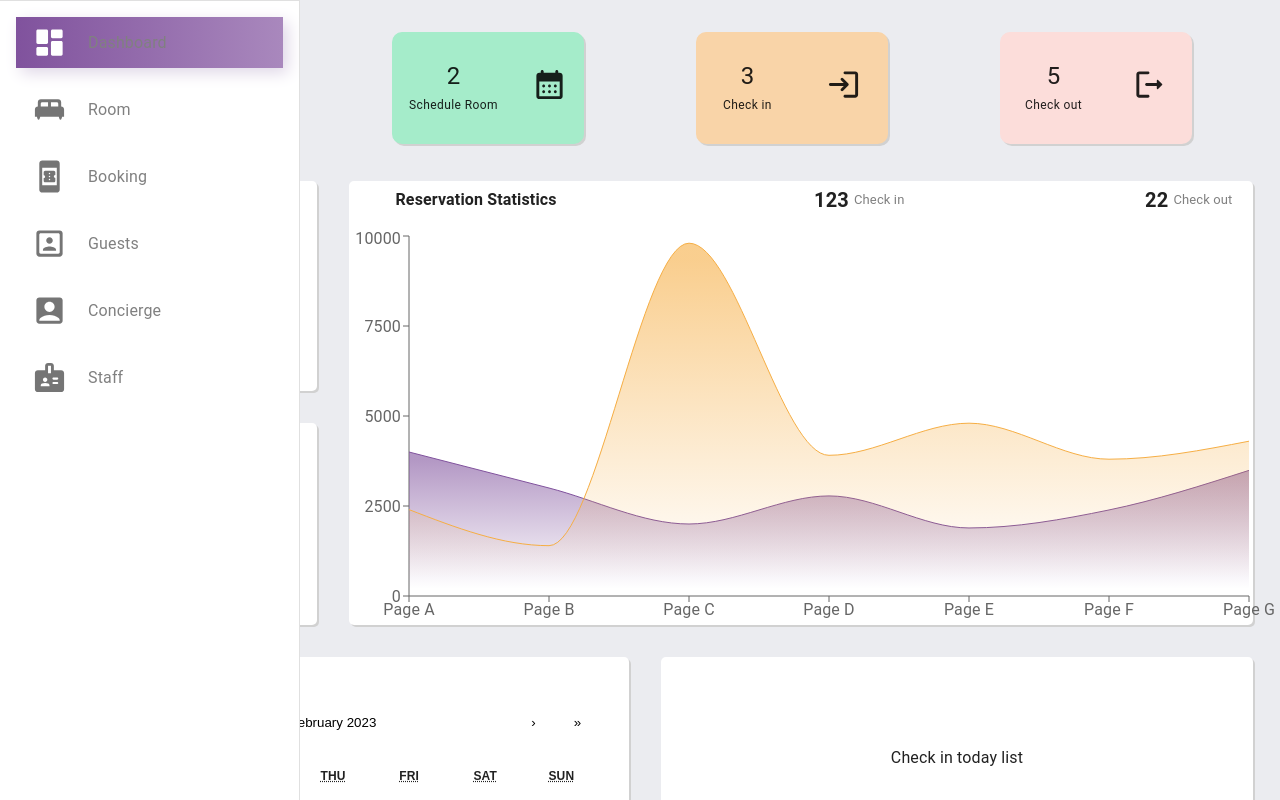
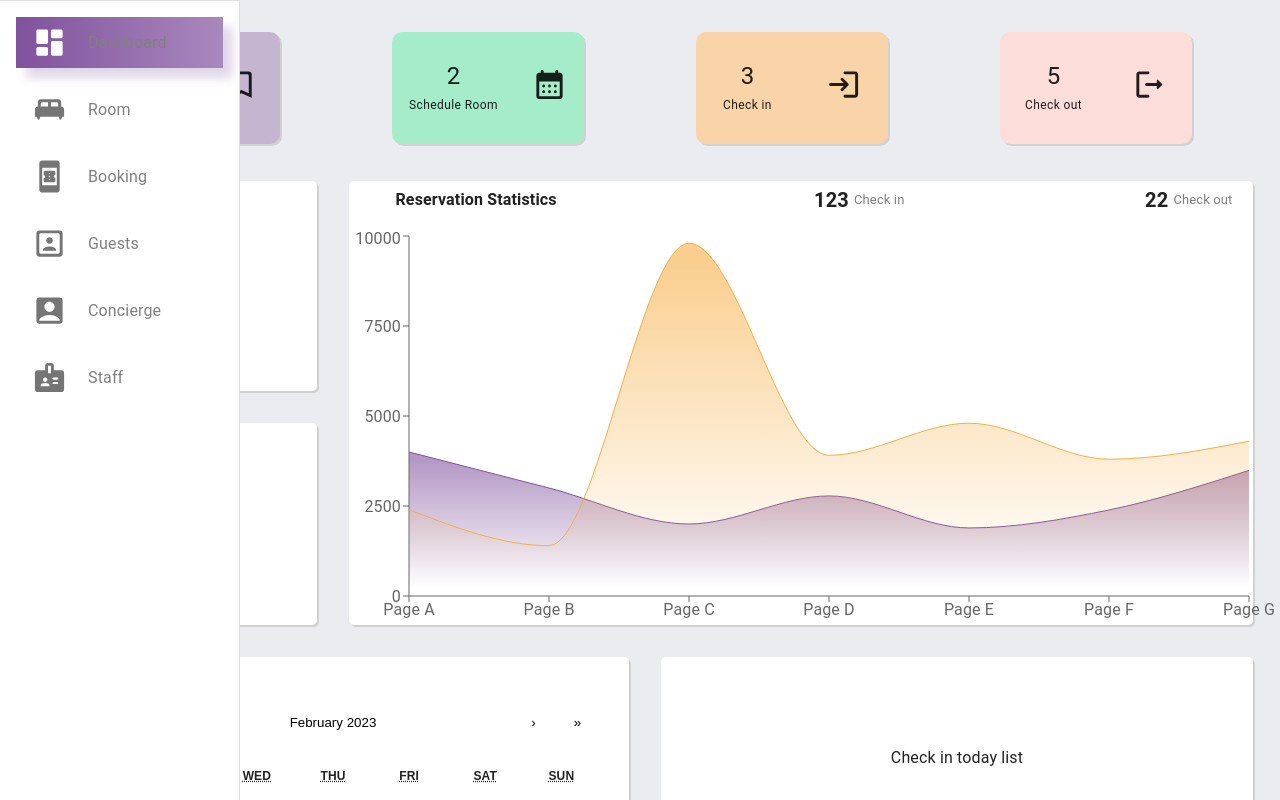
Before and after one commit to Sena543/hotel-mgt-frontend, a React (Vite) app: page / in a window 1280 px wide. Shown: the top 800 px of the page. Built offline with nearby package versions, Linux system fonts and the light colour scheme.

Commit message:
sidebar almost done

```diff
--- a/src/layouts/Sidebar/Sidebar.tsx
+++ b/src/layouts/Sidebar/Sidebar.tsx
@@ -16,9 +16,7 @@ import { useState } from "react";
 
 function Sidebar() {
 	const [selectedIndex, setSelectedIndex] = useState<number>(0);
-	const drawerWidth = 300;
-	// const drawerWidth = 250;
-	// const drawerWidth = 240;
+	const drawerWidth = 240;
 	const sidebarNavLinks = [
 		{ name: "Dashboard", link: "/", icon: <DashboardRounded fontSize="large" /> },
 		{ name: "Room", link: "rooms", icon: <KingBedRounded fontSize="large" /> },
@@ -50,12 +48,13 @@ function Sidebar() {
 				<Divider />
 				<List>
 					{sidebarNavLinks.map(({ name, link, icon }, index) => (
-						<ListItem key={link}>
+						<ListItem
+							// className={selectedIndex === index ? "selected-page-style" : "default-page-style"}
+							key={link}
+						>
 							<Link style={{ width: "100%" }} className="sidebar-link" to={link}>
 								<ListItemButton
-									className={`${
-										selectedIndex === index ? "selected-page-style" : "default-page-style"
-									}`}
+									className={selectedIndex === index ? "selected-page-style" : "default-page-style"}
 									onClick={() => setSelectedIndex(index)}
 									// disableRipple
 									// style={{
--- a/src/layouts/Sidebar/sidebar.css
+++ b/src/layouts/Sidebar/sidebar.css
@@ -6,11 +6,13 @@
 
 .selected-page-style {
 	color: white;
-	margin: 10px;
+	margin: 5px;
 	border-radius: 15px;
 	/* box-shadow: 5px 5px 15px red; */
-	box-shadow: 5px 5px 15px #dfd7e7;
+	box-shadow: 10px 10px 10px #dfd7e7;
+	/* box-shadow: 5px 5px 15px #dfd7e7; */
 	background: linear-gradient(to right, #80529d, #a988bd);
+	transition: all 150ms;
 }
 
 .default-page-style {
```
